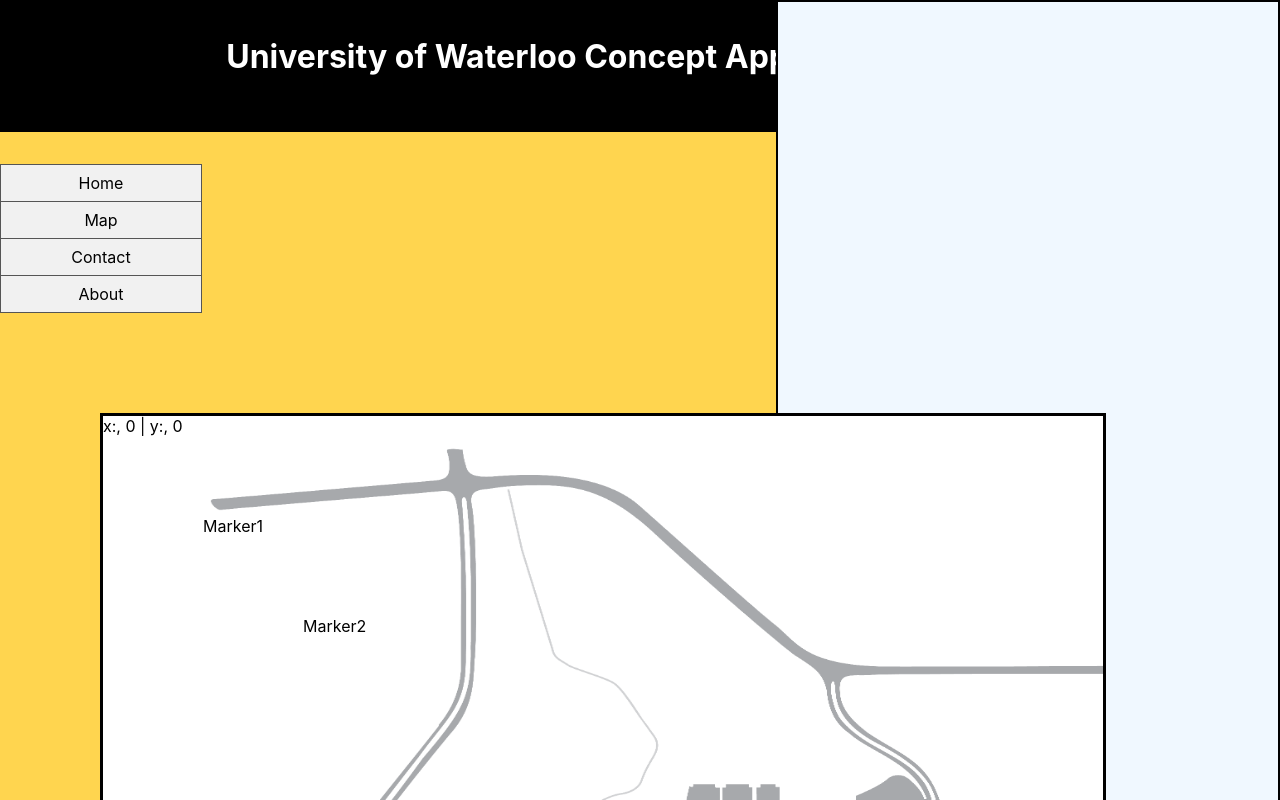
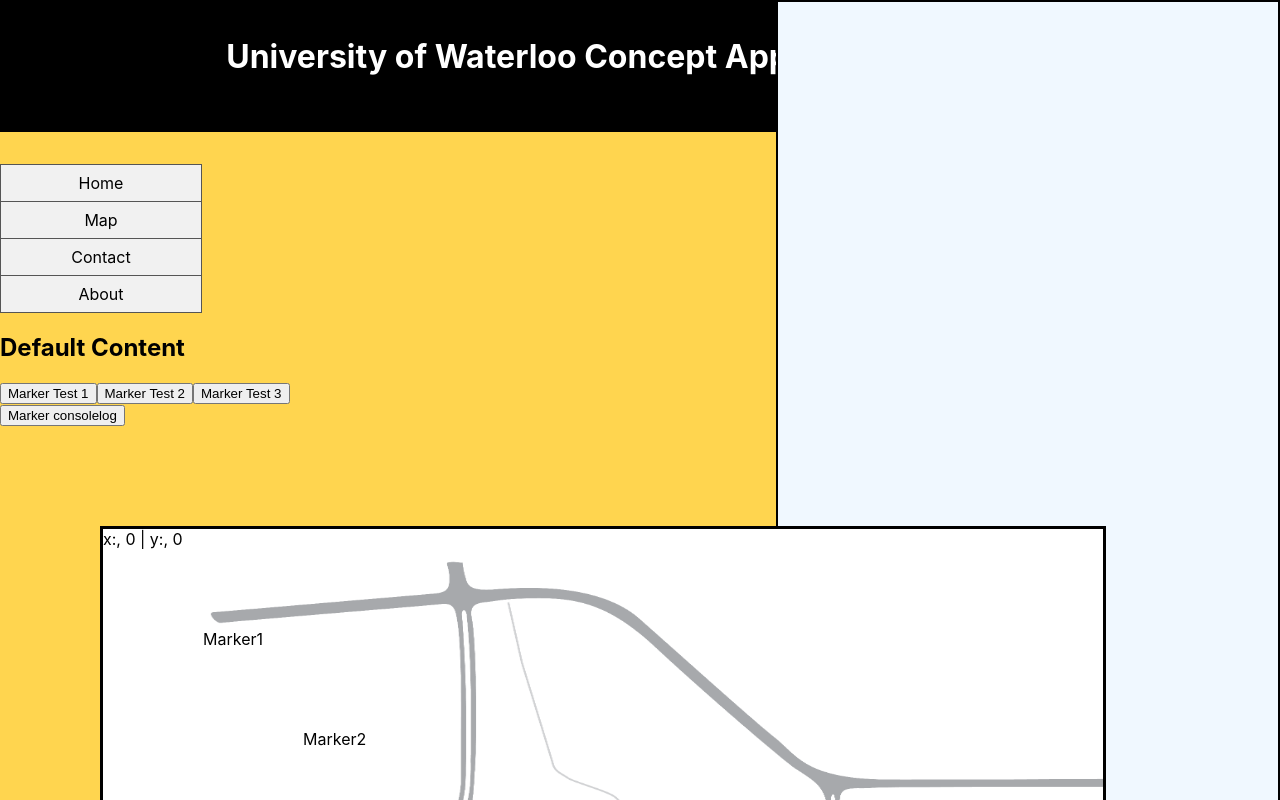
Before and after one commit to shaun-mani/velocity-app, a React (Create React App) app: page / in a window 1280 px wide. Shown: the top 800 px of the page. Built offline with nearby package versions, Linux system fonts and the light colour scheme.

Commit message:
Created button components that update message displayed based on state update. Check comments at top of each new component I created for a better description.

```diff
--- a/src/App.js
+++ b/src/App.js
@@ -4,14 +4,21 @@
 import Map from './components/Map';
 import Sidebar from './components/Sidebar';
 import Title from './components/Title';
+import Functionclick from './components/Functionclick'
+// import Test from './components/Test'
+import ButtonClickTest2 from './components/ButtonClickTest2';
+// import ButtonClickTest1 from './components/ButtonClickTest1';
 
 function App() {
   return (
     <>
     <Title />
-    {/* <h1>University of Waterloo Concept App</h1> */}
     <React.Fragment>
     <div><Sidebar /></div>
+    <ButtonClickTest2 />
+    <Functionclick />
+    {/* <ButtonClickTest1 /> */}
+    {/* <Test /> */}
         <div><Map /></div>
 
         </React.Fragment>
--- /dev/null
+++ b/src/components/ButtonClickTest1.js
@@ -0,0 +1,36 @@
+import React, { Component } from 'react'
+
+
+// ***** this was the initial rough draft for buttonclickedtest2 component.
+// can still be useful as a single button that updates state, however. ********
+
+
+class ButtonClickTest1 extends Component {
+  constructor(props) {
+    super(props);
+    this.state = {
+        message: "Default Content"
+    }
+  }
+
+  updateContent = () => {
+      this.setState({ message: "Updated Content!"});
+  }
+
+  render() {
+    return (
+      <div>
+        <h2 className="h1 bg-secondary text-white text-center p-2">
+          { this.state.message }
+        </h2>
+        <div className="text-center">
+          <button className="btn btn-secondary" onClick={this.updateContent}>
+            Marker Test 1
+          </button>
+        </div>
+      </div>
+    );
+  }
+}
+
+export default ButtonClickTest1;
--- /dev/null
+++ b/src/components/ButtonClickTest2.js
@@ -0,0 +1,55 @@
+import React, { Component } from 'react'
+
+// ****** This component is the three buttons that have a updated message displayed
+// based on the state changing. I was thinking we can use this to display
+// the sidebar that pops up when clicking the markers. This is still very rough
+// draft, but I think it's the right path!
+
+// We just need to move it to the side bar. Which I'm not quite
+// sure how to do yet. **********
+
+
+class ButtonClickTest2 extends Component {
+  constructor(props) {
+    super(props);
+    this.state = {
+        message: "Default Content"
+    }
+  }
+
+  updateContent1 = () => {
+      this.setState({ message: "Updated Content button 1!"});
+  }
+
+  updateContent2 = () => {
+    this.setState({ message: "Updated Content button 2!"});
+}
+
+updateContent3 = () => {
+  this.setState({ message: "Updated Content button 3!"});
+}
+
+
+  render() {
+    return (
+      <div>
+        <h2 className="h1 bg-secondary text-white text-center p-2">
+          { this.state.message }
+        </h2>
+        <div className="text-center">
+          <button className="btn btn-secondary" onClick={this.updateContent1}>
+            Marker Test 1
+          </button>
+          <button className="btn btn-secondary" onClick={this.updateContent2}>
+            Marker Test 2
+          </button>
+          <button className="btn btn-secondary" onClick={this.updateContent3}>
+            Marker Test 3
+          </button>
+        </div>
+      </div>
+    );
+  }
+}
+
+export default ButtonClickTest2;
--- /dev/null
+++ b/src/components/Functionclick.js
@@ -0,0 +1,19 @@
+import React from 'react'
+
+// **** This is the button that says 'Marker consolelog'. This marker shows a message
+// in the browser 'Button Clicked' *********
+
+function Functionclick() {
+    function clickHandler () {
+        console.log('Button Clicked')
+        // ^check browser to see console log
+    }
+
+    return (
+        <div>
+            <button onClick = { clickHandler }>Marker consolelog</button>
+        </div>
+    )
+}
+
+export default Functionclick
--- /dev/null
+++ b/src/components/Test.js
@@ -0,0 +1,17 @@
+import React from 'react'
+
+// **** This is just a test, did not really work out ********
+
+function Test() {
+    function onButtonClickHandler () {
+        window.alert('Hi')
+    }
+
+    return (
+        <div>
+            <button onClick={this.onButtonClickHandler}Enter></button>
+        </div>
+    )
+}
+
+export default Test
```
Also changed, not shown: src/components/Map.css (+5 -7 lines).
